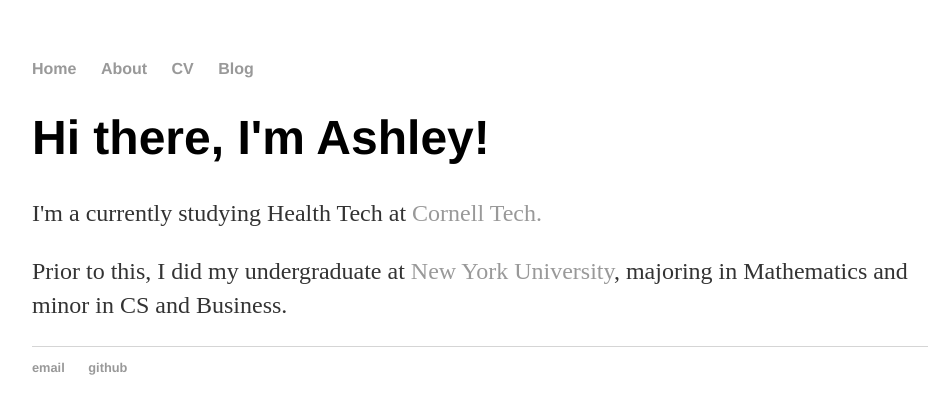
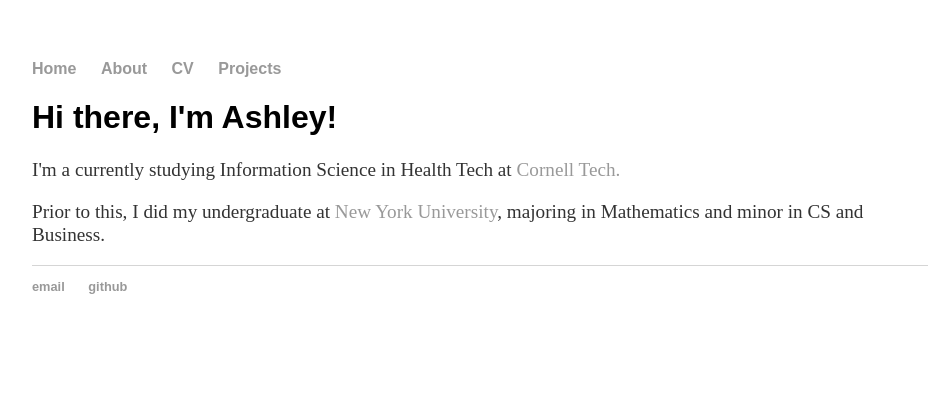
Before and after one commit to xinyuan-ashley-liu/xinyuan-ashley-liu.github.io, a plain HTML site: page index.html in a window 1280 px wide. Shown: the whole page, without its empty margins (160-1098 px from the left). Drawn offline with Linux system fonts and the light colour scheme.

Commit message:
add about and change in css

```diff
--- a/css/main.css
+++ b/css/main.css
@@ -3,7 +3,7 @@ body {
     width: 70%;
 }
 nav ul, footer ul {
-    font-family:'Helvetica', 'Arial', 'Sans-Serif';
+    font-family:'Arial', 'Helvetica', 'Sans-Serif';
     padding: 0px;
     list-style: none;
     font-weight: bold;
@@ -20,12 +20,12 @@ a:hover {
     text-decoration: underline;
 }
 h1 {
-    font-size: 3em;
-    font-family:'Helvetica', 'Arial', 'Sans-Serif';
+    font-size: 2em;
+    font-family:'Arial', 'Helvetica', 'Sans-Serif';
 }
 p {
-    font-size: 1.5em;
-    line-height: 1.4em;
+    font-size: 1.2em;
+    line-height: 1.2em;
     color: #333;
 }
 footer {
--- a/index.html
+++ b/index.html
@@ -2,21 +2,21 @@
 <html>
 	<head>
 		<title>Xinyuan Ashley Liu</title>
-		<link rel="stylesheet" type="text/css" href="/css/main.css">
+		<link rel="stylesheet" type="text/css" href="./css/main.css">
 	</head>
 	<body>
 		<nav>
     		<ul>
         		<li><a href="/">Home</a></li>
-	        	<li><a href="/about">About</a></li>
+	        	<li><a href="./about.html">About</a></li>
         		<li><a href="/cv">CV</a></li>
-        		<li><a href="/blog">Blog</a></li>
+        		<li><a href="/project">Projects</a></li>
     		</ul>
 		</nav>
 		<div class="container">
     		<div class="blurb">
-        		<h1>Hi there, I'm Ashley!</h1>
-				<p>I'm a currently studying Health Tech at <a href="https://tech.cornell.edu">Cornell Tech.</a></p>
+    			<h1>Hi there, I'm Ashley!</h1>
+				<p>I'm a currently studying Information Science in Health Tech at <a href="https://tech.cornell.edu">Cornell Tech.</a></p>
 				<p>Prior to this, I did my undergraduate at <a href="https://nyu.edu">New York University</a>, majoring in Mathematics and minor in CS and Business.</p>
     		</div><!-- /.blurb -->
 		</div><!-- /.container -->
```
Also changed, not shown: about.html (added, +30 -0 lines).
